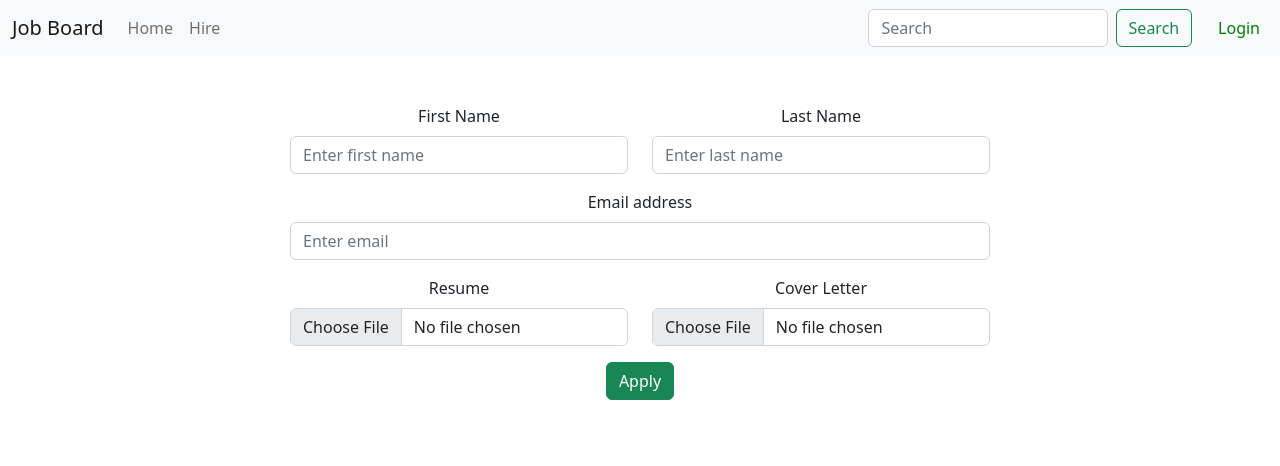
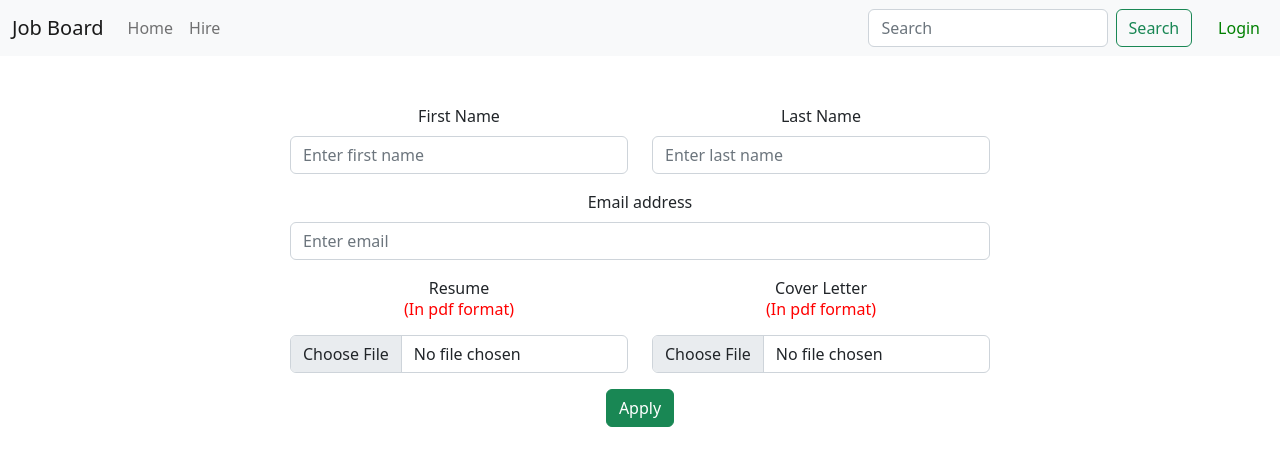
Before and after one commit to asifrazaansari/job-board-front, a React (Create React App) app: page /jobs/1/apply in a window 1280 px wide. Shown: the top 466 px of the page. Built offline with nearby package versions, Linux system fonts and the light colour scheme.

Commit message:
updated application controller

```diff
--- a/src/pages/Application/Application.js
+++ b/src/pages/Application/Application.js
@@ -90,7 +90,7 @@ function Application() {
                 </Form.Group>
                 <Row className="mb-3">
                     <Form.Group as={Col} controlId="formFile">
-                        <Form.Label>Resume</Form.Label>
+                        <Form.Label>Resume <h6 style={{ color: "red" }}>(In pdf format)</h6></Form.Label>
                         <Form.Control
                             onChange={(e) => setResume(e.target.files[0])}
                             type="file"
@@ -99,11 +99,11 @@ function Application() {
                     </Form.Group>
 
                     <Form.Group as={Col} controlId="formFile">
-                        <Form.Label>Cover Letter</Form.Label>
+                        <Form.Label>Cover Letter <h6 style={{ color: "red" }}>(In pdf format)</h6></Form.Label>
                         <Form.Control
                             onChange={(e) => setCoverLetter(e.target.files[0])}
                             type="file"
-                            accept=".md"
+                            accept=".pdf"
                         />
                     </Form.Group>
                 </Row>
```
